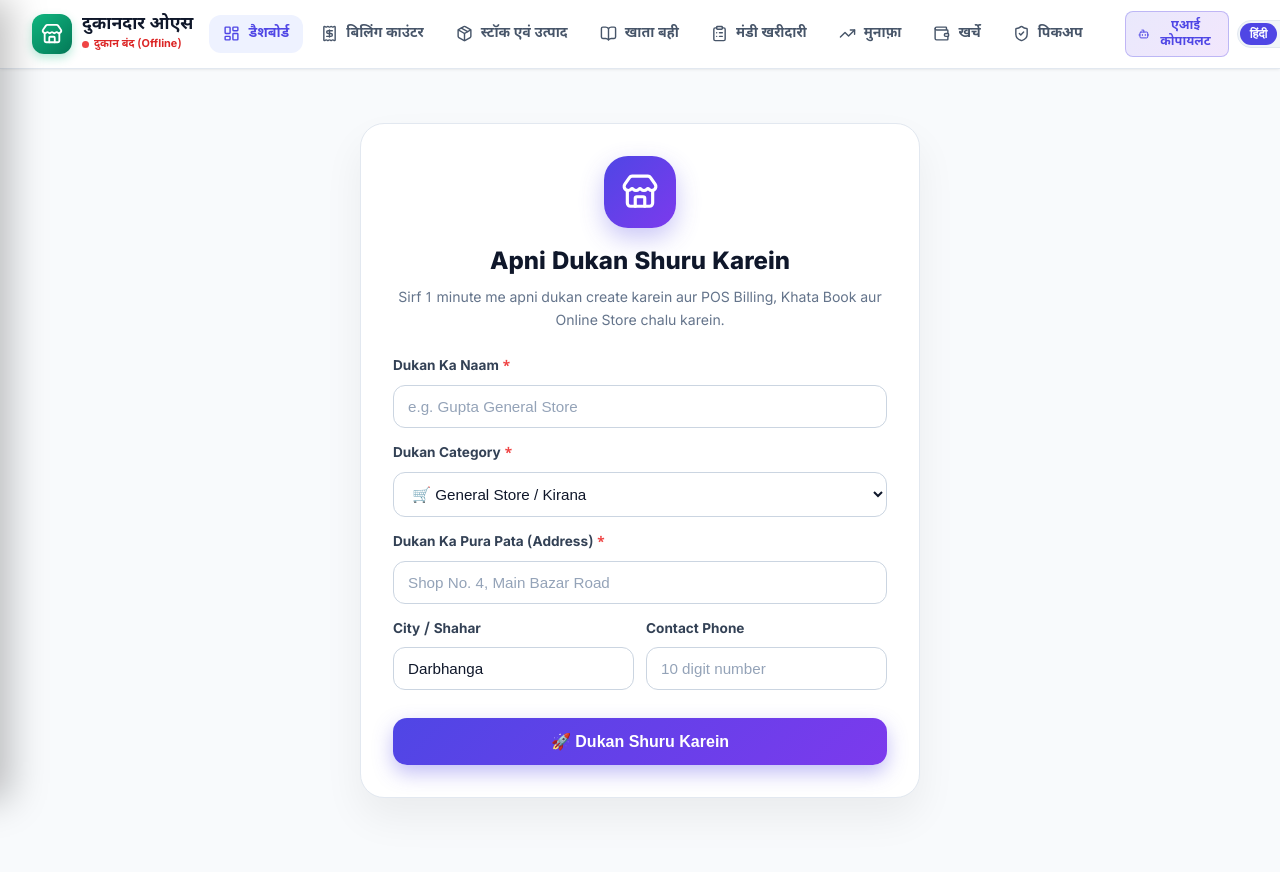
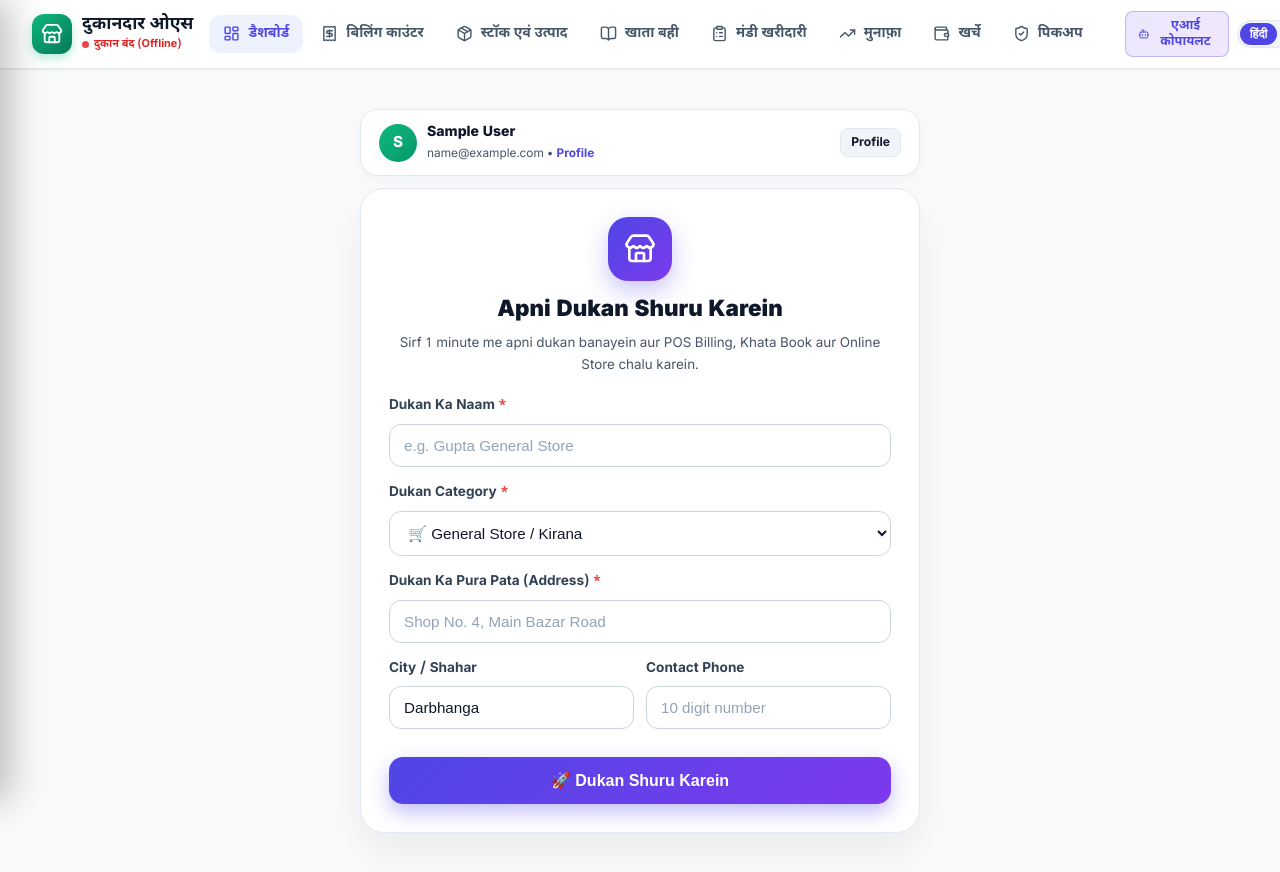
Before and after one commit to amarnathdbg101-coder/frontend-shop, a React (Vite) app: page /merchant in a window 1280 px wide. Shown: the top 872 px of the page. Built offline with nearby package versions, Linux system fonts and the light colour scheme; no server answers; sample sign-in values are in the browser's storage.

Commit message:
feat: add user profile pill, direct profile access & logout actions on shop creation screen

```diff
--- a/src/components/layout/SideDrawer.jsx
+++ b/src/components/layout/SideDrawer.jsx
@@ -135,6 +135,16 @@ export const SideDrawer = ({ isOpen, onClose }) => {
         <div className="drawer-content">
           <div className="drawer-section-title">{isHindi ? 'काउंटर एवं बिलिंग' : 'BILLING & COUNTER'}</div>
           <div className="drawer-links-group">
+            <button className="drawer-link-btn" onClick={() => handleNavigate('/profile')}>
+              <div className="drawer-icon-bubble" style={{ background: '#e0e7ff', color: '#4338ca' }}>
+                <Settings size={18} />
+              </div>
+              <div style={{ flex: 1, textAlign: 'left' }}>
+                <div className="drawer-link-title">{isHindi ? 'मेरी प्रोफ़ाइल एवं सेटिंग्स' : 'My Profile & Settings'}</div>
+                <div className="drawer-link-sub">{isHindi ? 'खाता विवरण, फोटो व लॉगआउट' : 'Account details, photo & sign out'}</div>
+              </div>
+              <ChevronRight size={16} color="var(--text-muted)" />
+            </button>
             <button className="drawer-link-btn" onClick={() => handleNavigate('/merchant')}>
               <div className="drawer-icon-bubble" style={{ background: '#e0e7ff', color: '#4338ca' }}>
                 <LayoutDashboard size={18} />
--- a/src/pages/merchant/DashboardScreen.jsx
+++ b/src/pages/merchant/DashboardScreen.jsx
@@ -35,6 +35,7 @@ import {
   Clock,
   Truck,
   Plus,
+  LogOut,
   MapPin,
   Flame,
   FileSpreadsheet,
@@ -56,7 +57,7 @@ import { RealQRCode } from '../../components/common/RealQRCode';
 
 export const DashboardScreen = () => {
   const navigate = useNavigate();
-  const { shop, refreshShop, user } = useAuth();
+  const { shop, refreshShop, user, logout } = useAuth();
 
   const [loading, setLoading] = useState(true);
   const [showEditShopModal, setShowEditShopModal] = useState(false);
@@ -234,39 +235,116 @@ export const DashboardScreen = () => {
   if (!shop) {
     return (
       <AppLayout title="Dukan Shuru Karein" showBack={false}>
+        {/* User Logged-in Profile Banner & Quick Logout */}
         <div
           style={{
             maxWidth: '560px',
-            margin: '30px auto',
-            background: '#ffffff',
-            borderRadius: '24px',
-            padding: '32px',
-            boxShadow: '0 20px 40px rgba(0,0,0,0.06)',
-            border: '1px solid #e2e8f0',
+            margin: '16px auto 0 auto',
+            background: 'var(--bg-surface)',
+            borderRadius: '18px',
+            padding: '12px 18px',
+            border: '1px solid var(--border-subtle)',
+            display: 'flex',
+            alignItems: 'center',
+            justifyContent: 'space-between',
+            boxShadow: '0 4px 12px rgba(0, 0, 0, 0.03)',
           }}
         >
-          <div style={{ textAlign: 'center', marginBottom: '24px' }}>
+          <div
+            onClick={() => navigate('/profile')}
+            style={{ display: 'flex', alignItems: 'center', gap: '10px', cursor: 'pointer' }}
+            title="Meri Profile Dekhein"
+          >
             <div
               style={{
-                width: '72px',
-                height: '72px',
-                borderRadius: '24px',
+                width: '38px',
+                height: '38px',
+                borderRadius: '50%',
+                background: user?.avatar_url ? 'transparent' : 'linear-gradient(135deg, #10b981 0%, #059669 100%)',
+                color: '#ffffff',
+                display: 'flex',
+                alignItems: 'center',
+                justifyContent: 'center',
+                fontWeight: 800,
+                fontSize: '0.95rem',
+                overflow: 'hidden',
+                flexShrink: 0,
+              }}
+            >
+              {user?.avatar_url ? (
+                <img
+                  src={getImageUrl(user.avatar_url)}
+                  alt={user?.name || 'User'}
+                  style={{ width: '100%', height: '100%', objectFit: 'cover' }}
+                />
+              ) : (
+                (user?.name || user?.full_name)?.charAt(0)?.toUpperCase() || 'M'
+              )}
+            </div>
+            <div>
+              <div style={{ fontSize: '0.88rem', fontWeight: 800, color: 'var(--text-primary)' }}>
+                {user?.name || user?.full_name || 'Merchant User'}
+              </div>
+              <div style={{ fontSize: '0.74rem', color: 'var(--text-secondary)' }}>
+                {user?.phone || user?.email || 'Logged in'} • <span style={{ color: 'var(--color-primary)', fontWeight: 700 }}>Profile</span>
+              </div>
+            </div>
+          </div>
+
+          <div style={{ display: 'flex', alignItems: 'center', gap: '8px' }}>
+            <button
+              type="button"
+              onClick={() => navigate('/profile')}
+              className="btn btn-sm btn-secondary"
+              style={{ fontSize: '0.76rem', fontWeight: 700, padding: '5px 10px' }}
+            >
+              Profile
+            </button>
+            <button
+              type="button"
+              onClick={() => {
+                if (window.confirm('Kya aap log out karna chahte hain?')) {
+                  const { logout } = useAuth();
+                }
+              }}
+              style={{ display: 'none' }}
+            />
+          </div>
+        </div>
+
+        <div
+          style={{
+            maxWidth: '560px',
+            margin: '12px auto 30px auto',
+            background: 'var(--bg-surface)',
+            borderRadius: '24px',
+            padding: '28px',
+            boxShadow: '0 20px 40px rgba(0,0,0,0.06)',
+            border: '1px solid var(--border-subtle)',
+          }}
+        >
+          <div style={{ textAlign: 'center', marginBottom: '20px' }}>
+            <div
+              style={{
+                width: '64px',
+                height: '64px',
+                borderRadius: '20px',
                 background: 'linear-gradient(135deg, #4f46e5 0%, #7c3aed 100%)',
                 color: '#ffffff',
                 display: 'inline-flex',
                 alignItems: 'center',
                 justifyContent: 'center',
-                marginBottom: '16px',
+                marginBottom: '12px',
                 boxShadow: '0 10px 25px rgba(79, 70, 229, 0.3)',
               }}
             >
-              <Store size={38} />
-            </div>
-            <h2 style={{ fontSize: '1.5rem', fontWeight: 800, color: '#0f172a', margin: 0 }}>
+              <Store size={32} />
+            </div>
+            <h2 style={{ fontSize: '1.4rem', fontWeight: 900, color: 'var(--text-primary)', margin: 0 }}>
               Apni Dukan Shuru Karein
             </h2>
-            <p style={{ fontSize: '0.88rem', color: '#64748b', marginTop: '6px' }}>
-              Sirf 1 minute me apni dukan create karein aur POS Billing, Khata Book aur Online Store chalu karein.
+            <p style={{ fontSize: '0.84rem', color: 'var(--text-secondary)', marginTop: '4px' }}>
+              Sirf 1 minute me apni dukan banayein aur POS Billing, Khata Book aur Online Store chalu karein.
             </p>
           </div>
 
```
